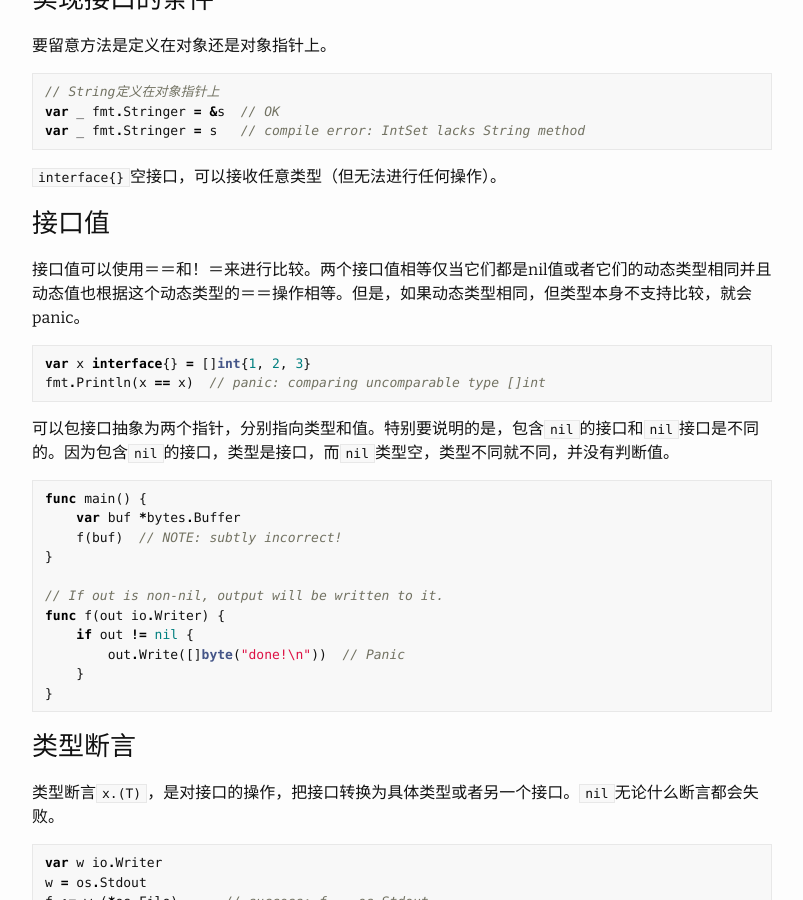
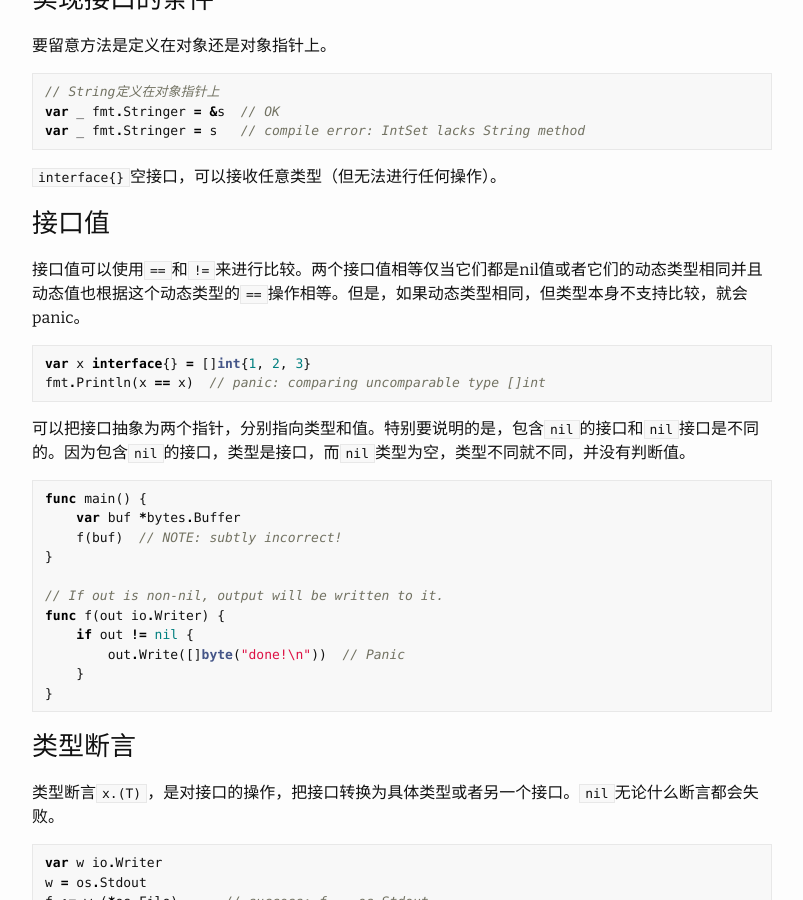
Before and after one commit to wait4pumpkin/wait4pumpkin.github.io, a Jekyll site: the page built from _posts/2019-09-17-the-go-programming-language.md, in a window 1280 px wide and 900 px high, scrolled down 16015 px. Shown: the whole window, without its empty margins (238-1041 px from the left). Built offline with Jekyll 4.4.1, drawn with Linux system fonts in a browser that asks for light colours.

Commit message:
update gopl

````diff
--- a/_posts/2019-09-17-the-go-programming-language.md
+++ b/_posts/2019-09-17-the-go-programming-language.md
@@ -732,6 +732,10 @@ fmt.Printf("%T\n", distance) // "func(Point, Point) float64"
 
 ### 封装
 
+
+
+
+
 ## 接口
 
 接口是隐式实现的（描述方法集合），只要实现了接口约定的方法就是实现了该接口，不需要显式声明。
@@ -784,14 +788,14 @@ var _ fmt.Stringer = s   // compile error: IntSet lacks String method
 
 ### 接口值
 
-接口值可以使用＝＝和！＝来进行比较。两个接口值相等仅当它们都是nil值或者它们的动态类型相同并且动态值也根据这个动态类型的＝＝操作相等。但是，如果动态类型相同，但类型本身不支持比较，就会panic。
+接口值可以使用`==`和`!=`来进行比较。两个接口值相等仅当它们都是nil值或者它们的动态类型相同并且动态值也根据这个动态类型的`==`操作相等。但是，如果动态类型相同，但类型本身不支持比较，就会panic。
 
 ```go
 var x interface{} = []int{1, 2, 3}
 fmt.Println(x == x)  // panic: comparing uncomparable type []int
 ```
 
-可以包接口抽象为两个指针，分别指向类型和值。特别要说明的是，包含`nil`的接口和`nil`接口是不同的。因为包含`nil`的接口，类型是接口，而`nil`类型空，类型不同就不同，并没有判断值。
+可以把接口抽象为两个指针，分别指向类型和值。特别要说明的是，包含`nil`的接口和`nil`接口是不同的。因为包含`nil`的接口，类型是接口，而`nil`类型为空，类型不同就不同，并没有判断值。
 
 ```go
 func main() {
````
Also changed, not shown: other parts of _posts/2019-09-17-the-go-programming-language.md (+0 -2 lines).
